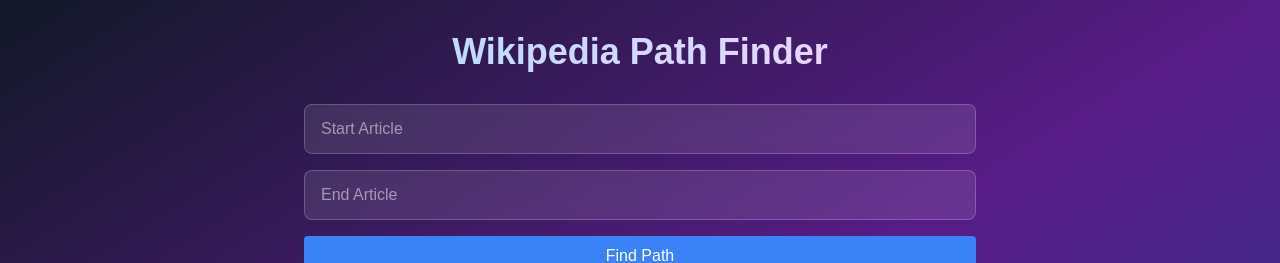
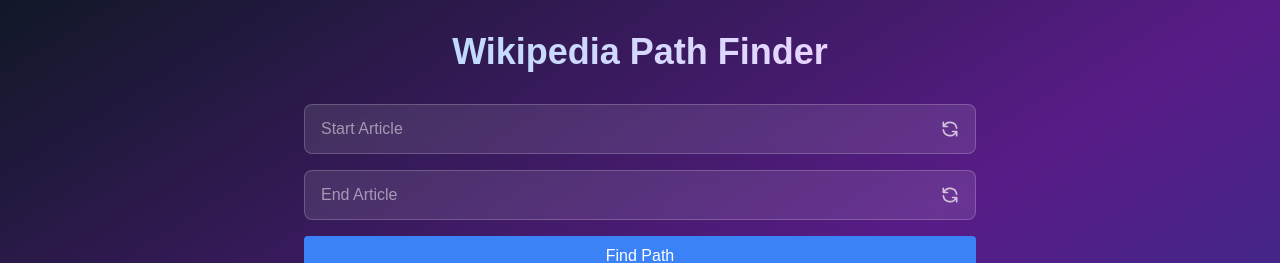
Before and after one commit to OKNG/wikipedia_solver, a Next.js app: page / in a window 1280 px wide. Shown: the top 263 px of the page. Built offline with nearby package versions, Linux system fonts and the light colour scheme.

Commit message:
Add Shuffle buttons

```diff
--- a/app/page.tsx
+++ b/app/page.tsx
@@ -234,6 +234,28 @@
     }
   }, [path]);
 
+  const fetchRandomArticle = async () => {
+    try {
+      const response = await fetch(
+        'https://en.wikipedia.org/w/api.php?' +
+        new URLSearchParams({
+          action: 'query',
+          format: 'json',
+          list: 'random',
+          rnnamespace: '0',
+          rnlimit: '1',
+          origin: '*'
+        })
+      );
+
+      const data = await response.json();
+      return data.query.random[0].title;
+    } catch (error) {
+      console.error('Error fetching random article:', error);
+      return null;
+    }
+  };
+
   return (
     <div className="min-h-screen bg-gradient-to-br from-gray-900 via-purple-900 to-blue-900 p-8">
       <main className="max-w-2xl mx-auto flex flex-col gap-8 items-center">
@@ -254,6 +276,18 @@
                     placeholder="Start Article"
                     className="w-full px-4 py-3 bg-white/10 border border-white/20 rounded-lg text-white placeholder-white/50 focus:outline-none focus:ring-2 focus:ring-blue-500/50 backdrop-blur-sm"
                   />
+                  <button
+                    type="button"
+                    onClick={async () => {
+                      const randomArticle = await fetchRandomArticle();
+                      if (randomArticle) setStartArticle(randomArticle);
+                    }}
+                    className="absolute right-2 top-1/2 -translate-y-1/2 p-2 text-white/70 hover:text-white/90 transition-colors"
+                  >
+                    <svg xmlns="http://www.w3.org/2000/svg" className="h-5 w-5" fill="none" viewBox="0 0 24 24" stroke="currentColor">
+                      <path strokeLinecap="round" strokeLinejoin="round" strokeWidth={2} d="M4 4v5h.582m15.356 2A8.001 8.001 0 004.582 9m0 0H9m11 11v-5h-.581m0 0a8.003 8.003 0 01-15.357-2m15.357 2H15" />
+                    </svg>
+                  </button>
                   {showStartSuggestions && startSuggestions.length > 0 && (
                     <div
                       className="absolute z-50 w-full mt-2 backdrop-blur-xl bg-white/10 border border-white/20 rounded-lg shadow-xl overflow-hidden"
@@ -285,6 +319,18 @@
                     placeholder="End Article"
                     className="w-full px-4 py-3 bg-white/10 border border-white/20 rounded-lg text-white placeholder-white/50 focus:outline-none focus:ring-2 focus:ring-blue-500/50 backdrop-blur-sm"
                   />
+                  <button
+                    type="button"
+                    onClick={async () => {
+                      const randomArticle = await fetchRandomArticle();
+                      if (randomArticle) setEndArticle(randomArticle);
+                    }}
+                    className="absolute right-2 top-1/2 -translate-y-1/2 p-2 text-white/70 hover:text-white/90 transition-colors"
+                  >
+                    <svg xmlns="http://www.w3.org/2000/svg" className="h-5 w-5" fill="none" viewBox="0 0 24 24" stroke="currentColor">
+                      <path strokeLinecap="round" strokeLinejoin="round" strokeWidth={2} d="M4 4v5h.582m15.356 2A8.001 8.001 0 004.582 9m0 0H9m11 11v-5h-.581m0 0a8.003 8.003 0 01-15.357-2m15.357 2H15" />
+                    </svg>
+                  </button>
                   {showEndSuggestions && endSuggestions.length > 0 && (
                     <div
                       className="absolute z-50 w-full mt-2 backdrop-blur-xl bg-white/10 border border-white/20 rounded-lg shadow-xl overflow-hidden"
```
